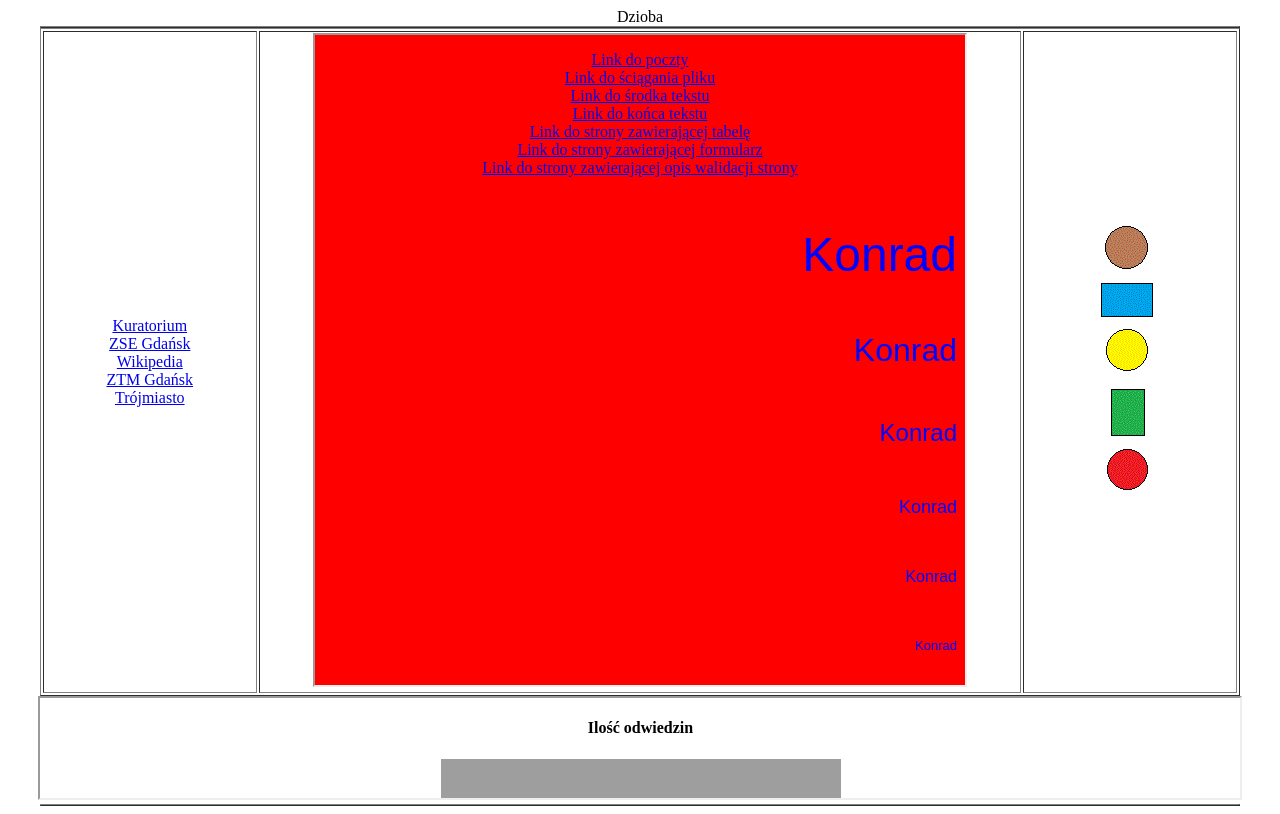
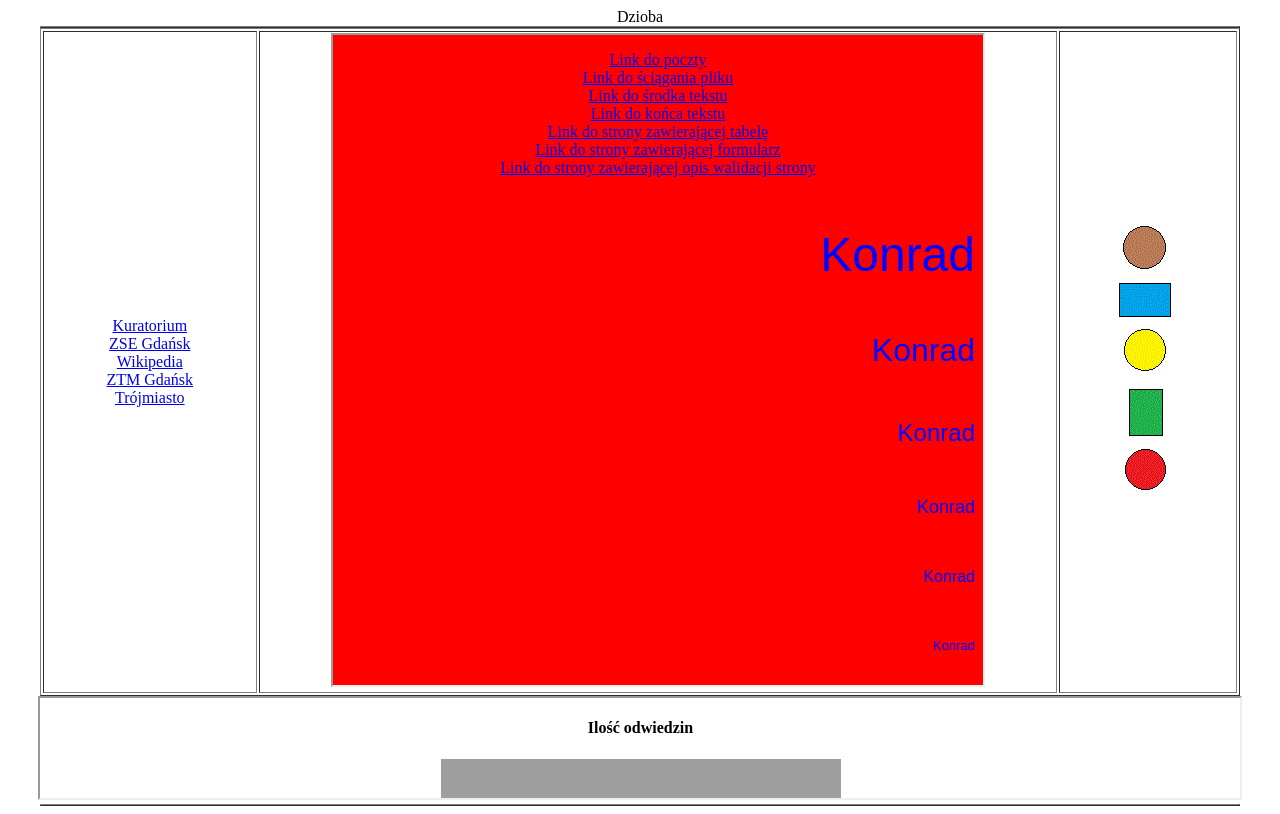
Before and after one commit to KonradDzioba/zadanie12, a plain HTML site: page index.html in a window 1280 px wide. Drawn offline with Linux system fonts and the light colour scheme.

Commit message:
Update index.html

```diff
--- a/index.html
+++ b/index.html
@@ -22,7 +22,7 @@
 				</td>
 				<td align=center><iframe width=650 height=650 name="strony" src="start.html" border="0"></iframe>
 				</td>
-				<td width=18% align="center">
+				<td width=15% align="center">
 				 <map name="mapa">
  <area shape="circle" coords="46,37,20" href="plik_dzioba.html" target="obszar_glowny">
  <area shape="rect" coords="21,73,72,106" href="tabela_dzioba.html" target="obszar_glowny">
```
